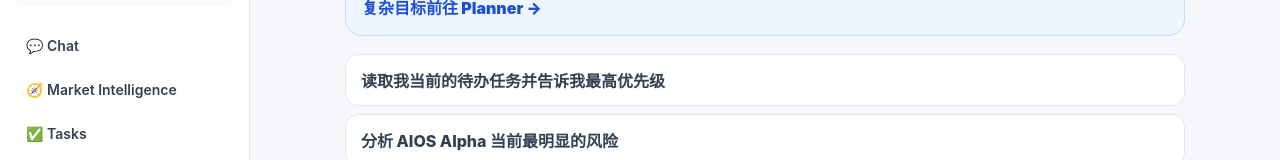
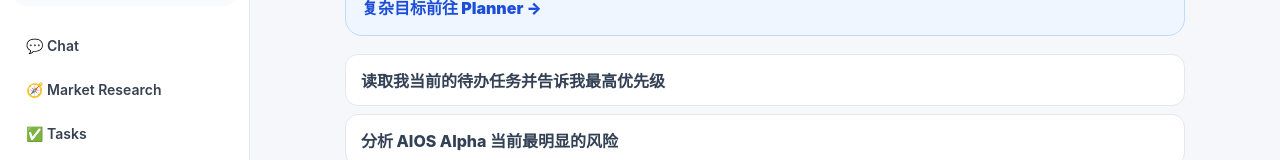
Before and after one commit to Vivi9max/AIOS-Alpha, a Next.js app: page /brain in a window 1280 px wide. Shown: the part 329-489 px from the top of the page. Built offline with nearby package versions, Linux system fonts and the light colour scheme; no server answers.

Commit message:
feat(C147.21.2): rename market intelligence to market research

```diff
--- a/components/layout/Sidebar.tsx
+++ b/components/layout/Sidebar.tsx
@@ -33,7 +33,7 @@ const menus = [
   {
     icon: "🧭",
     label:
-      "Market Intelligence",
+      "Market Research",
     href:
       "/market-intelligence",
   },
@@ -45,7 +45,8 @@ const menus = [
   },
   {
     icon: "💳",
-    label: "Plans",
+    label:
+      "Plans",
     href: "/billing",
   },
   {
@@ -56,13 +57,13 @@ const menus = [
   },
 ];
 
-const marketIntelligenceLabels = {
+const marketResearchLabels = {
   en:
-    "Market Intelligence",
+    "Market Research",
   "zh-CN":
-    "市场情报",
+    "市场研究",
   ja:
-    "市場インテリジェンス",
+    "市場リサーチ",
 } as const;
 
 function isProjectActive(
@@ -291,7 +292,7 @@ export default function Sidebar() {
             const label =
               item.href ===
               "/market-intelligence"
-                ? marketIntelligenceLabels[
+                ? marketResearchLabels[
                     locale
                   ]
                 : typeof item.label ===
```
